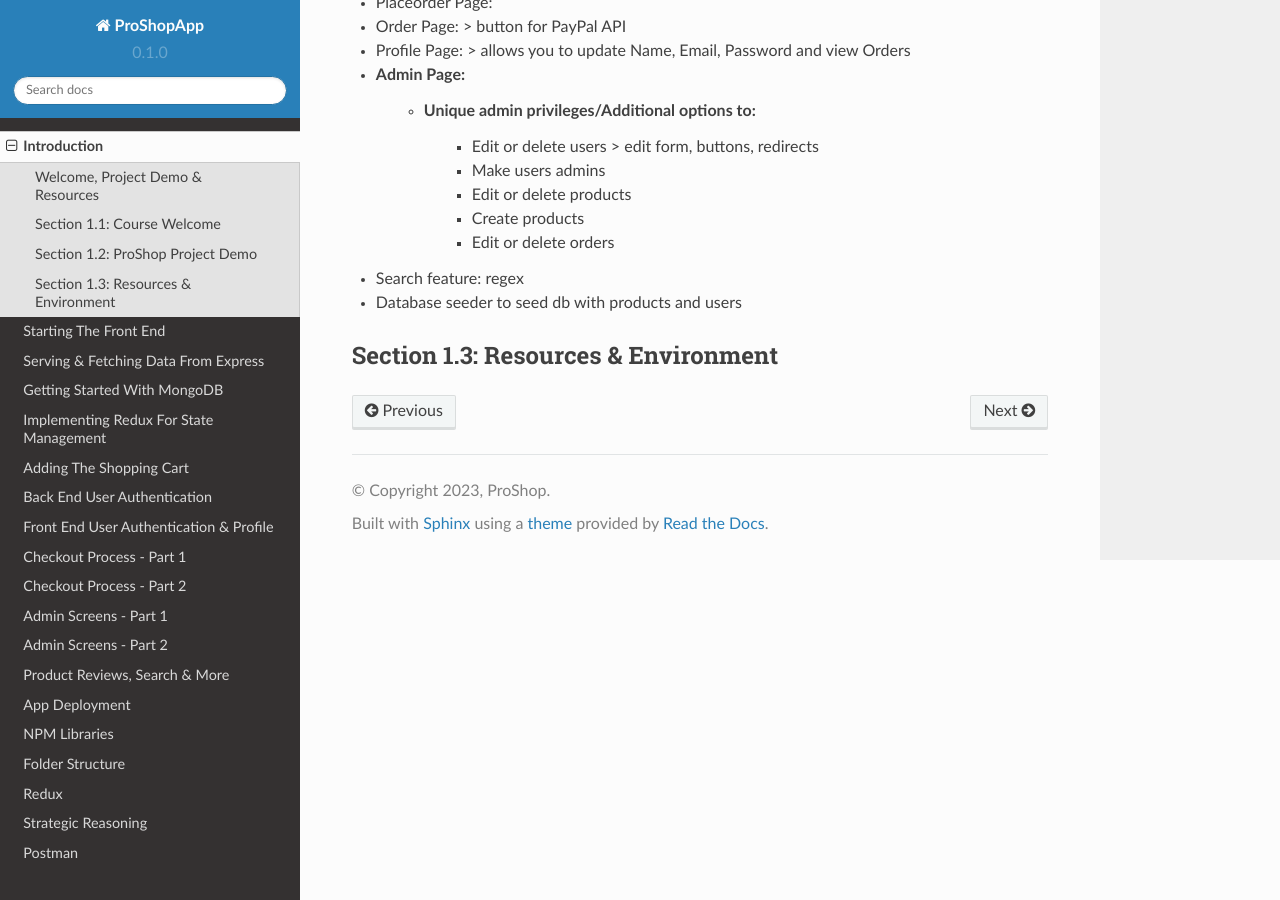
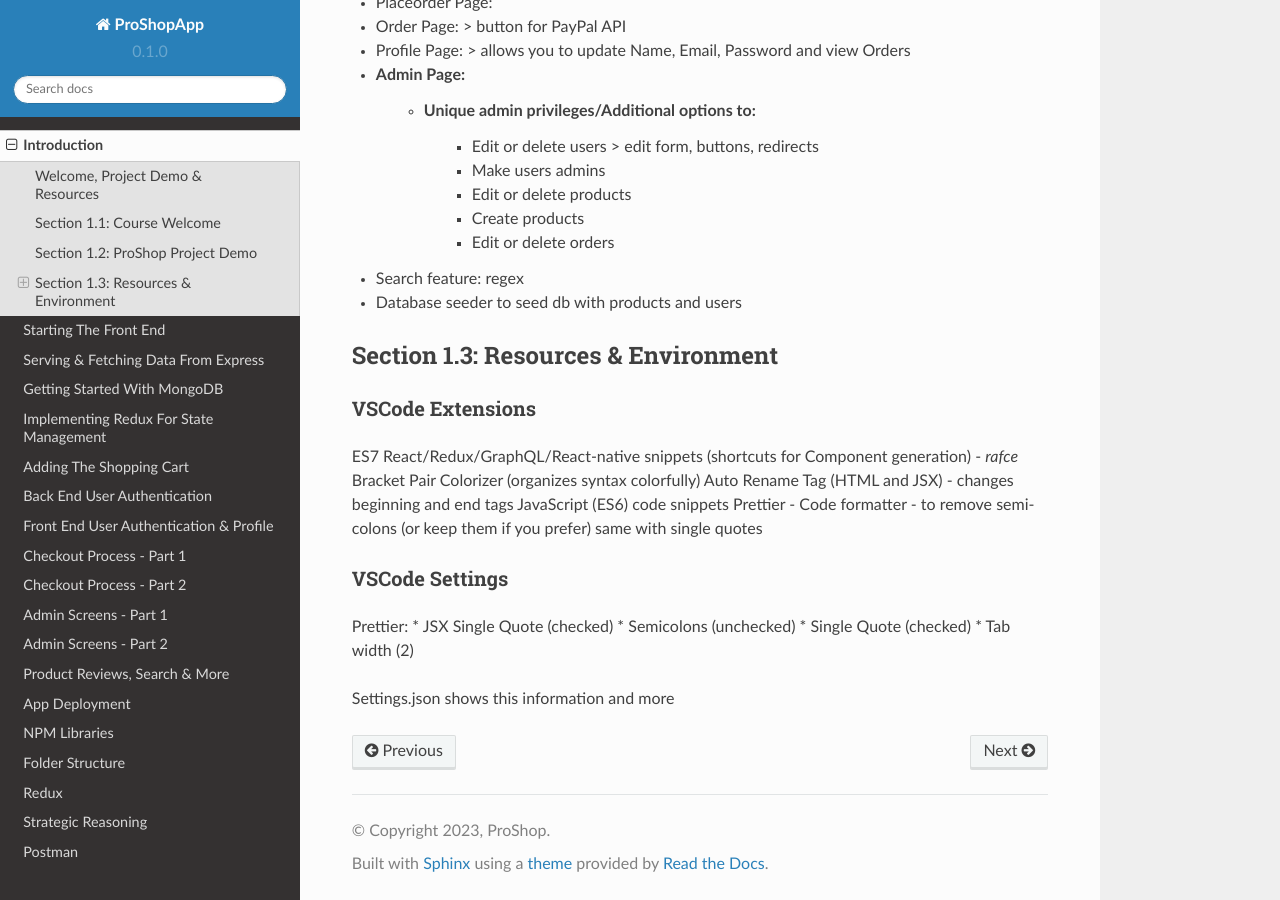
Before and after one commit to Pythonidaer/proshopapp, a Sphinx documentation site: the page built from docs/source/introduction.rst, in a window 1280 px wide and 900 px high, scrolled down 1461 px. Built offline with Sphinx 7.4.7 and the Read the Docs theme 2.0.0, drawn with Linux system fonts in a browser that asks for light colours.

Commit message:
updated 3 pages but not sure what will appear

```diff
--- a/docs/source/introduction.rst
+++ b/docs/source/introduction.rst
@@ -85,3 +85,21 @@
 .. _a React Bootstrap: https://react-bootstrap.github.io/
 .. _a Bootswatch: https://bootswatch.com/
 .. _a JWT.io: https://jwt.io/
+
+VSCode Extensions
+########
+ES7 React/Redux/GraphQL/React-native snippets (shortcuts for Component generation) - *rafce*
+Bracket Pair Colorizer (organizes syntax colorfully)
+Auto Rename Tag (HTML and JSX) - changes beginning and end tags
+JavaScript (ES6) code snippets
+Prettier - Code formatter - to remove semi-colons (or keep them if you prefer) same with single quotes
+
+VSCode Settings
+########
+Prettier:
+* JSX Single Quote (checked)
+* Semicolons (unchecked)
+* Single Quote (checked)
+* Tab width (2)
+
+Settings.json shows this information and more
--- a/docs/source/postman.rst
+++ b/docs/source/postman.rst
@@ -2,3 +2,9 @@
 =====
 
 .. _postman:
+
+What is Postman?!?
+----------------
+Postman is an API tool or an HTTP client that is used to test out backend *endpoints* or backend *routes* before we integrate them into our frontend, into React and into our Redux *state flow*.
+
+Basically it helps the CRUD+ requests be tested before you write the code that the users will be interacting with.
```
Also changed, not shown: docs/source/npm-libraries.rst (line endings or trailing spaces).
